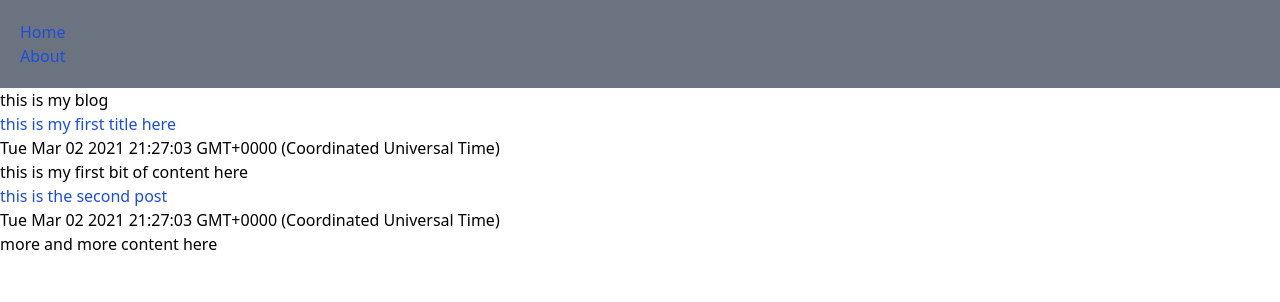
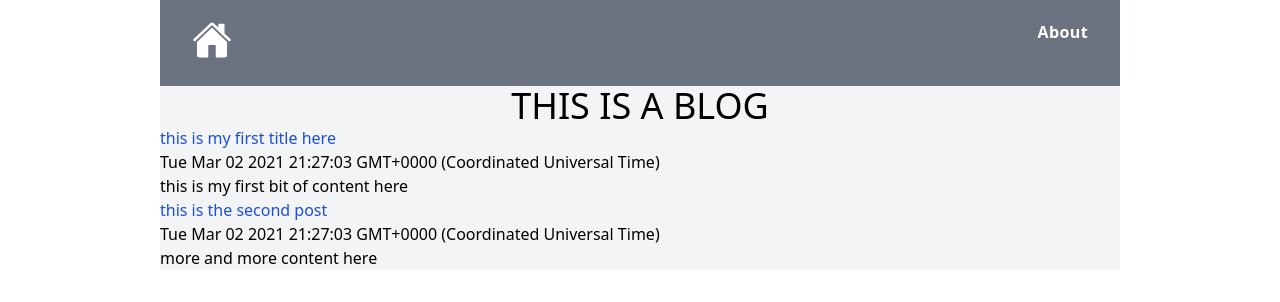
Before and after one commit to shewood/next-app-1, a Next.js app: page / in a window 1280 px wide. Shown: the top 302 px of the page. Built offline with nearby package versions, Linux system fonts and the light colour scheme.

Commit message:
added nav

```diff
--- a/components/NavBar.js
+++ b/components/NavBar.js
@@ -1,23 +1,35 @@
 import Link from "next/link";
+import Image from 'next/image'
 
 
 export const Navbar = () => {
     return (
+      <div >
+   <nav className=' items-center flex-wrap  bg-gray-500 p-5 '>
+                 <ul className='flex justify-between px-3'>
+        <li className=''>
+          <Link href="/">
+            <a className='max-w-xs'>
+            <Image className='max-w-xs'
+        src="/home.svg"
+        alt="home"
+        width={40}
+        height={40}
+      />
 
-        <nav className='flex items-center flex-wrap bg-gray-500 p-5 '>
-                 <ul>
-        <li>
-          <Link href="/">
-            <a>Home</a>
+            </a>
           </Link>
         </li>
-        <li>
+
+        <li >
           <Link href="/about">
-            <a>About</a>
+            <a className='text-white font-bold tracking-wide'>About</a>
           </Link>
         </li>
       </ul>
         </nav>
+      </div>
+
 
     );
   };
--- a/pages/_app.js
+++ b/pages/_app.js
@@ -4,13 +4,17 @@ import { Layout } from '../components/Layout';
 
 function MyApp({ Component, pageProps }) {
   return (
+<div className='mx-auto w-9/12 bg-gray-100'>
+<Layout>
 
-  <Layout>
+<div >
+<Component {...pageProps} />
+</div>
 
 
+</Layout>
+</div>
 
-    <Component {...pageProps} />
-  </Layout>
   );
 }
 
--- a/pages/index.js
+++ b/pages/index.js
@@ -13,14 +13,14 @@ export default function Home() {
 
 
       <main>
-        <h1>this is my blog</h1>
+        <h1 className='text-center text-4xl uppercase text-bold'>this is a blog</h1>
       </main>
 <div>
   {blogPosts.map((item) => (
     <div key={item.slug}>
       <div>
         <Link href={`/blog/${item.slug}`}>
-        <a>
+        <a className='text-blue-700 hover:text-blue-500;'>
         {item.title}
         </a>
         </Link>
--- a/styles/globals.css
+++ b/styles/globals.css
@@ -3,7 +3,7 @@
 @tailwind utilities;
 
 @layer base {
-  a {
+  /* a {
     @apply text-blue-700 hover:text-blue-500;
-  }
+  } */
 }
```
Also changed, not shown: components/card.js (added), public/home.svg (added).
